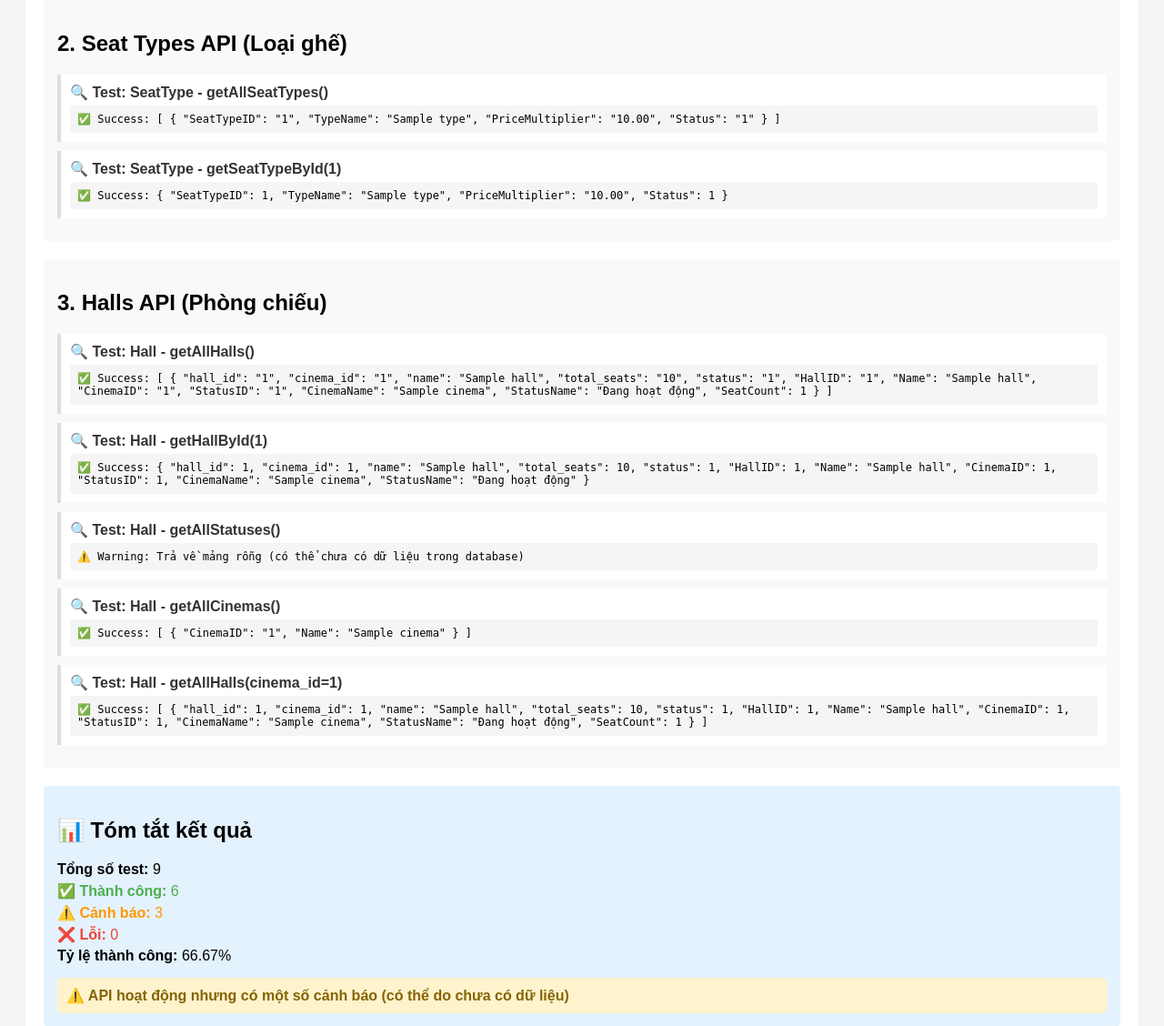
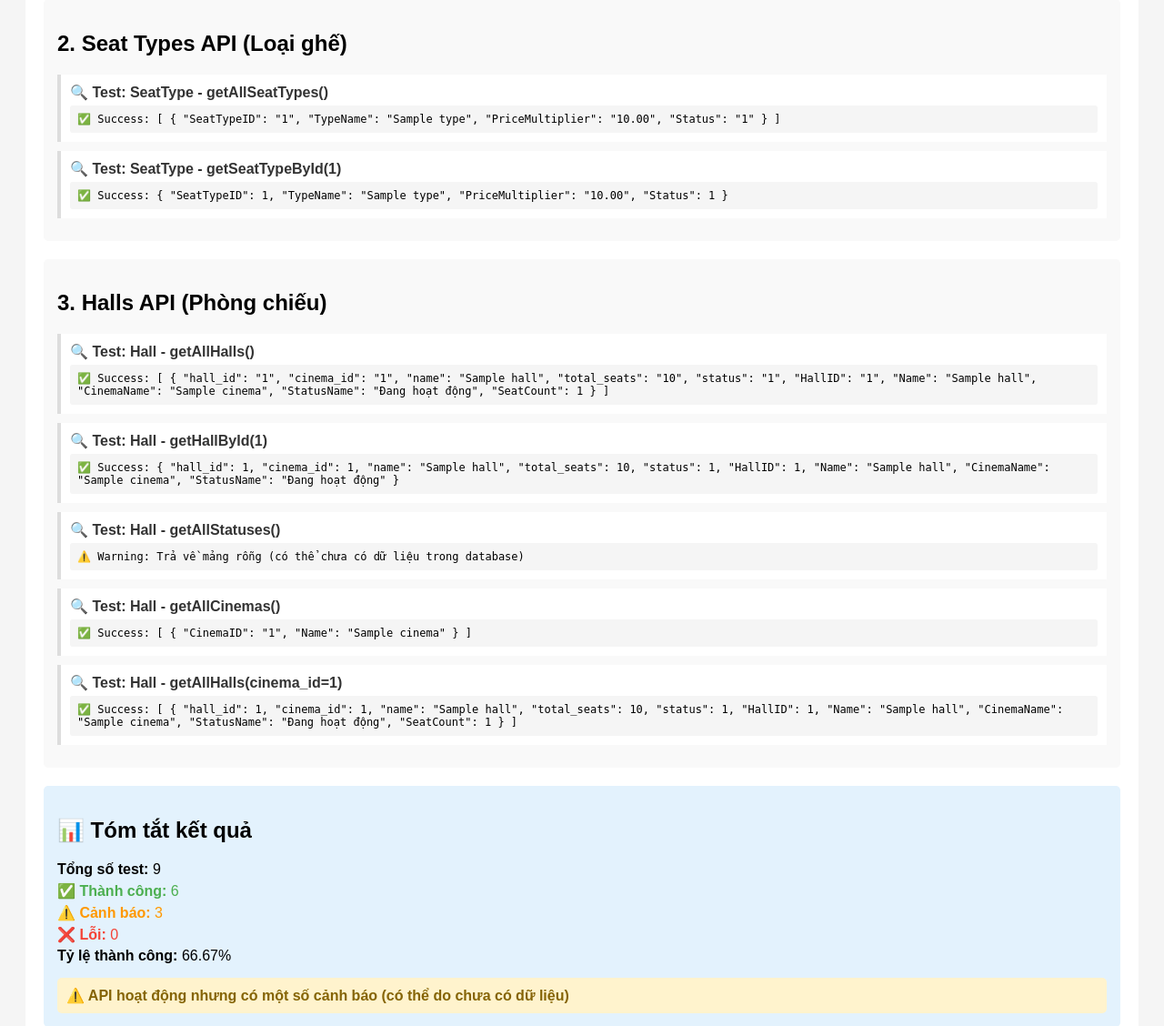
Before and after one commit to phucnguyen0704/Cinemax, a PHP site: page /test_all_apis.php in a window 1280 px wide. Shown: the part 416-1544 px from the top of the page at 91% size. Run offline with PHP 8.4, Linux system fonts and the light colour scheme; tables that the repository leaves empty or names only in its code hold one stand-in row (values such as "Sample post").

Commit message:
Add combo image_url and refine hall admin logic
- Đơn giản hóa SELECT alias trong model Hall để tránh trường dư thừa
- Đổi tên API getAllHallStatusTypes thành getAllHallStatuses trong api.js và cập nhật danh sách export
- Refactor halls-admin.js: thêm trạng thái mặc định khi API rỗng/lỗi và populate select trực tiếp trong modal edit (xóa hàm populate riêng)
- Tăng cường validation trong HallService (dùng empty(), bỏ ép kiểu int khi chuyển xuống model, thay mb_strlen bằng strlen)
- Thêm xử lý flash alert trong combos.php (thông báo success/error bằng session và GET flags)
- Xóa onsubmit inline trong form add-cinema
- Xóa cache-busting query params trong các script của halls.php

```diff
--- a/models/Hall.php
+++ b/models/Hall.php
@@ -13,11 +13,9 @@ class Hall
         if ($cinemaId) {
             $sql = "SELECT
                         h.*,
-                        h.hall_id   AS HallID,
-                        h.name      AS Name,
-                        h.cinema_id AS CinemaID,
-                        h.status    AS StatusID,
-                        c.name      AS CinemaName,
+                        h.hall_id AS HallID,
+                        h.name    AS Name,
+                        c.name    AS CinemaName,
                     CASE
                         WHEN h.status = 1 THEN 'Đang hoạt động'
                         WHEN h.status = 0 THEN 'Tạm dừng'
@@ -42,11 +40,9 @@ class Hall
         } else {
             $sql = "SELECT
                         h.*,
-                        h.hall_id   AS HallID,
-                        h.name      AS Name,
-                        h.cinema_id AS CinemaID,
-                        h.status    AS StatusID,
-                        c.name      AS CinemaName,
+                        h.hall_id AS HallID,
+                        h.name    AS Name,
+                        c.name    AS CinemaName,
                     CASE
                         WHEN h.status = 1 THEN 'Đang hoạt động'
                         WHEN h.status = 0 THEN 'Tạm dừng'
@@ -74,11 +70,9 @@ class Hall
     {
         $sql = "SELECT
                     h.*,
-                    h.hall_id   AS HallID,
-                    h.name      AS Name,
-                    h.cinema_id AS CinemaID,
-                    h.status    AS StatusID,
-                    c.name      AS CinemaName,
+                    h.hall_id AS HallID,
+                    h.name    AS Name,
+                    c.name    AS CinemaName,
                 CASE
                     WHEN h.status = 1 THEN 'Đang hoạt động'
                     WHEN h.status = 0 THEN 'Tạm dừng'
--- a/services/HallService.php
+++ b/services/HallService.php
@@ -35,48 +35,48 @@ class HallService
 
     public function createHall($cinemaId, $name, $statusId)
     {
-        if (!is_numeric($cinemaId)) {
+        if (empty($cinemaId) || !is_numeric($cinemaId)) {
             throw new InvalidArgumentException("Cinema ID không hợp lệ.");
         }
 
-        if ($name === null || trim($name) === '') {
+        if (empty($name) || trim($name) === '') {
             throw new InvalidArgumentException("Tên phòng chiếu không được để trống.");
         }
 
-        if (mb_strlen($name) > 50) {
+        if (strlen($name) > 50) {
             throw new InvalidArgumentException("Tên phòng chiếu không được vượt quá 50 ký tự.");
         }
 
-        if ($statusId === null || $statusId === '' || !is_numeric($statusId)) {
+        if (empty($statusId) || !is_numeric($statusId)) {
             throw new InvalidArgumentException("Status ID không hợp lệ.");
         }
 
-        return $this->hallModel->createHall((int)$cinemaId, $name, (int)$statusId);
+        return $this->hallModel->createHall($cinemaId, $name, $statusId);
     }
 
     public function updateHall($hallId, $cinemaId, $name, $statusId)
     {
-        if (!is_numeric($hallId)) {
+        if (empty($hallId) || !is_numeric($hallId)) {
             throw new InvalidArgumentException("Hall ID không hợp lệ.");
         }
 
-        if (!is_numeric($cinemaId)) {
+        if (empty($cinemaId) || !is_numeric($cinemaId)) {
             throw new InvalidArgumentException("Cinema ID không hợp lệ.");
         }
 
-        if ($name === null || trim($name) === '') {
+        if (empty($name) || trim($name) === '') {
             throw new InvalidArgumentException("Tên phòng chiếu không được để trống.");
         }
 
-        if (mb_strlen($name) > 50) {
+        if (strlen($name) > 50) {
             throw new InvalidArgumentException("Tên phòng chiếu không được vượt quá 50 ký tự.");
         }
 
-        if ($statusId === null || $statusId === '' || !is_numeric($statusId)) {
+        if (empty($statusId) || !is_numeric($statusId)) {
             throw new InvalidArgumentException("Status ID không hợp lệ.");
         }
 
-        return $this->hallModel->updateHall((int)$hallId, (int)$cinemaId, $name, (int)$statusId);
+        return $this->hallModel->updateHall($hallId, $cinemaId, $name, $statusId);
     }
 
     public function deleteHall($hallId)
--- a/views/admin/pages/cinemas.php
+++ b/views/admin/pages/cinemas.php
@@ -57,7 +57,7 @@
                 <button class="btn-close" onclick="closeModal('addTheaterModal')">&times;</button>
             </div>
 
-            <form id="addCinemaForm" onsubmit="handleCreateCinema(event); return false;">
+            <form id="addCinemaForm">
                 <div class="modal-body">
                     <div class="form-group">
                         <label>Tên rạp</label>
```
Also changed, not shown: views/admin/pages/combos.php (+23 -0 lines), views/admin/pages/halls.php (+2 -6 lines), public/assets/js/api.js, public/assets/js/halls-admin.js.
